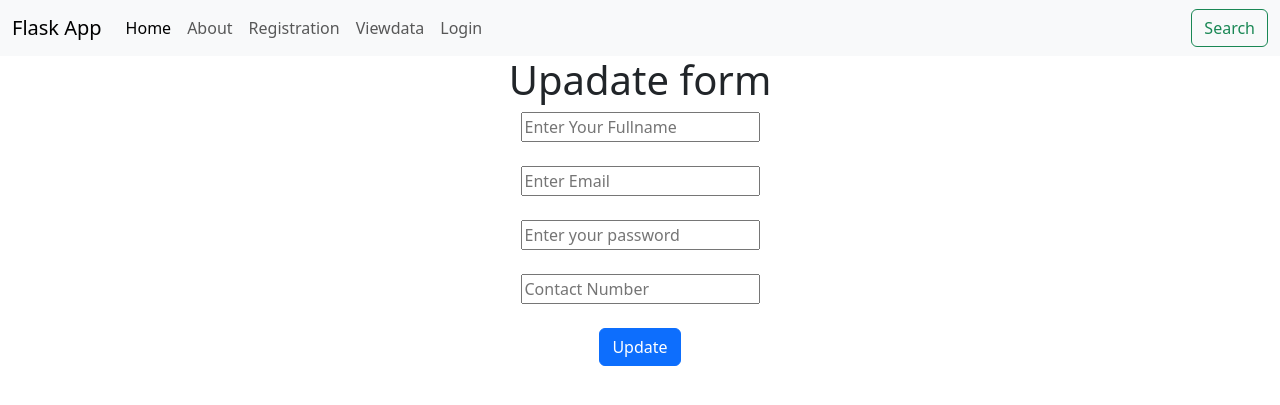
After one commit to BhaktiDeshpande8010/flask, a Flask app: template flask_mini/templates/update.html in a window 1280 px wide. The commit adds this page. Shown: the top 405 px of the page. Run offline with Flask 3, Linux system fonts and the light colour scheme; the template is opened without the code that fills it, so the values that code supplies are empty.

Commit message:
update data in DB

```diff
--- a/flask_mini/app.py
+++ b/flask_mini/app.py
@@ -67,5 +67,6 @@ def deletestudent(id):
     return redirect(url_for("viewdata"))
 
 
+
 if __name__=="__main__":
     app.run(debug=True)
--- /dev/null
+++ b/flask_mini/templates/update.html
@@ -0,0 +1,32 @@
+<!DOCTYPE html>
+<html lang="en">
+
+<head>
+    <meta charset="UTF-8">
+    <meta name="viewport" content="width=device-width, initial-scale=1.0">
+    <title>Document</title>
+    <link rel="stylesheet" href="https://cdn.jsdelivr.net/npm/bootstrap@5.3.8/dist/css/bootstrap.min.css">
+    <script src="https://cdn.jsdelivr.net/npm/bootstrap@5.3.8/dist/js/bootstrap.bundle.min.js"></script>
+</head>
+
+<body>
+    {% include 'navbar.html' %}
+    <center>
+        <form action="saveform" method="POST">
+            <fieldset style="width: 50%;">
+                <h1>Upadate form</h1>
+                <input type="text" placeholder="Enter Your Fullname" name="name">
+                <br><br>
+                <input type="email" placeholder="Enter Email" name="email">
+                <br><br>
+                <input type="password" placeholder="Enter your password" name="password">
+                <br><br>
+                <input type="tel" placeholder="Contact Number" name="contact">
+                <br> <br>
+                <button type="submit" class="btn btn-primary">Update</button>
+            </fieldset>
+        </form>
+    </center>
+</body>
+
+</html>
--- a/flask_mini/templates/viewdata.html
+++ b/flask_mini/templates/viewdata.html
@@ -32,6 +32,7 @@
             <td>{{i[4]}}</td>
             <td>
                 <a href="deletestudent/{{i[0]}}" class="btn btn-danger" onclick="confirm('Are you sure')">Delete</a>
+                <a href="updatestudent/{{i[0]}}" class="btn btn-success">Update</a>
             </td>
         </tr>
         {% endfor %}
```
Also changed, not shown: flask_mini/logic.py (added, +32 -0 lines).
